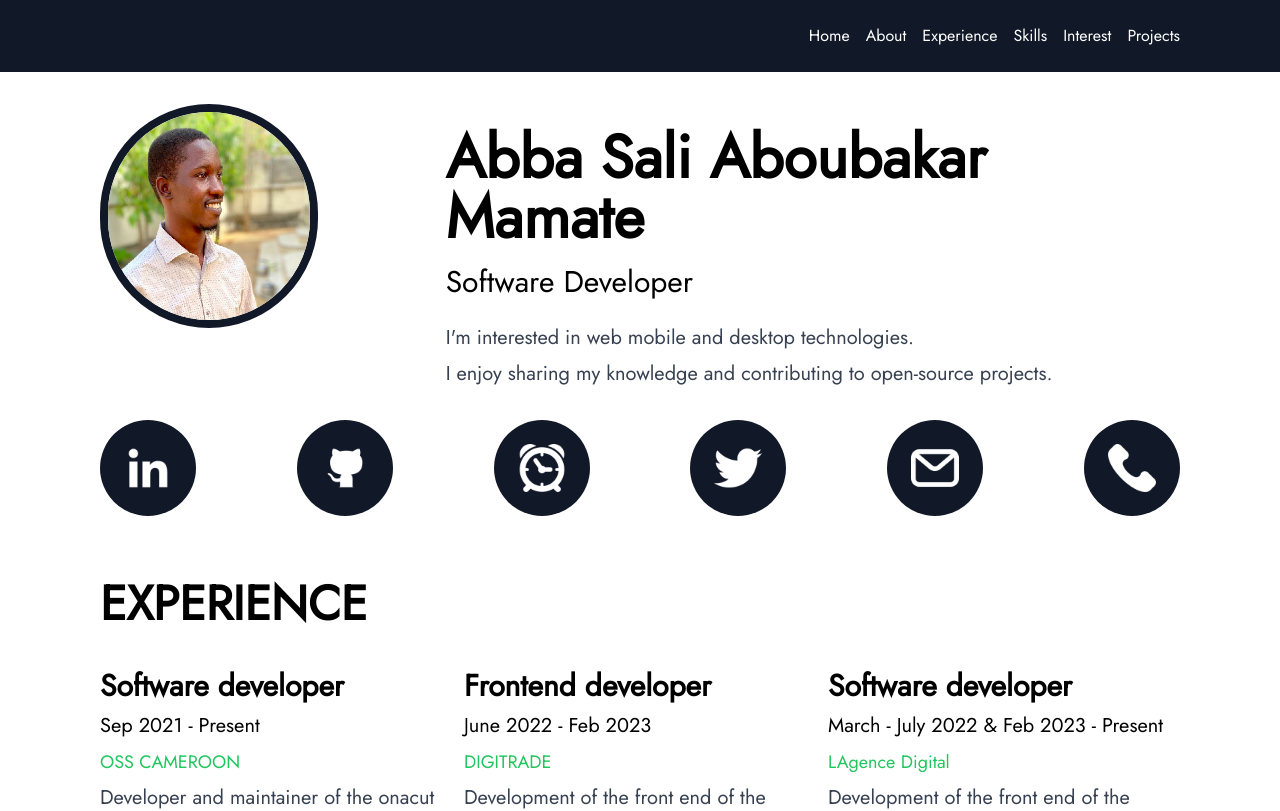
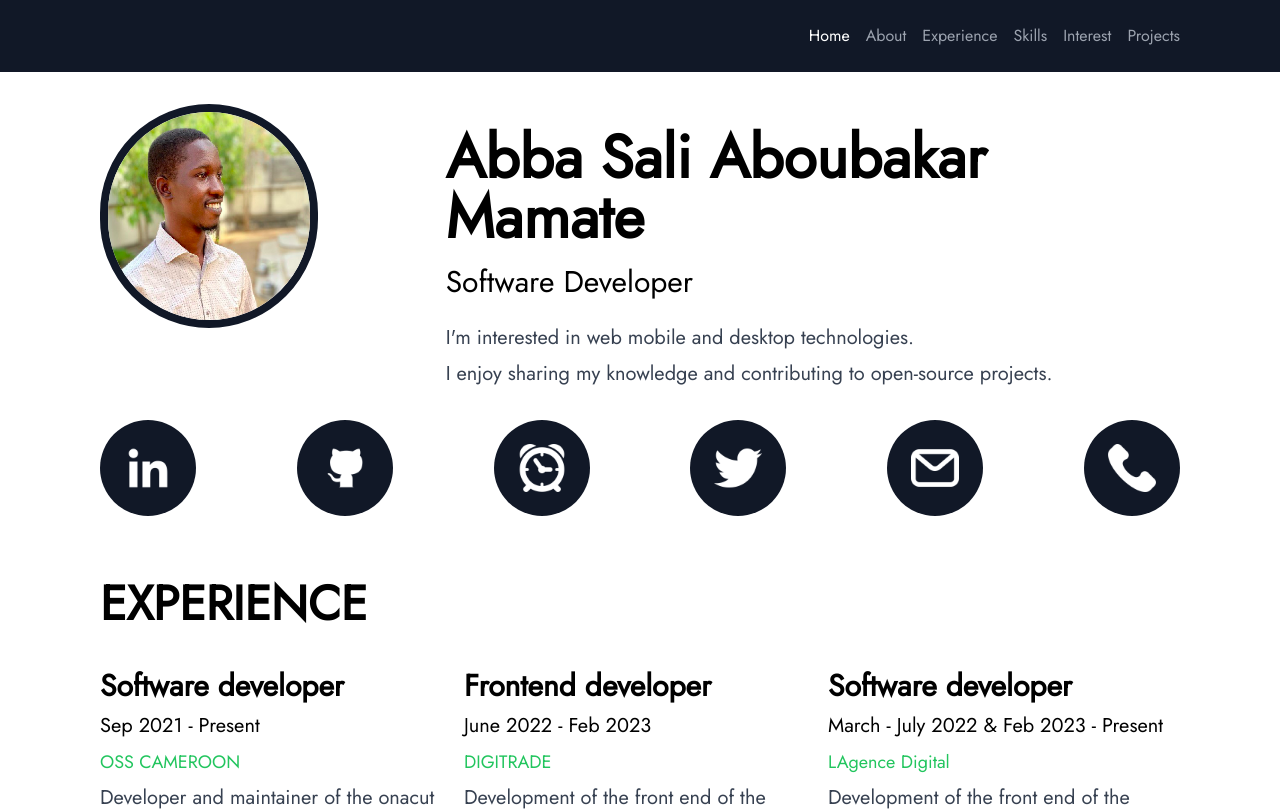
Before and after one commit to Asam237/me, a Next.js app: page / in a window 1280 px wide. Shown: the top 811 px of the page. Built offline with nearby package versions, Linux system fonts and the light colour scheme.

Commit message:
update header

```diff
--- a/components/header.tsx
+++ b/components/header.tsx
@@ -19,7 +19,7 @@ const Header = () => {
                             {
                                 links.map((item, index) => {
                                     return (
-                                        <li key={index} className="text-white ml-4 text-base">
+                                        <li key={index} className={`ml-4 text-base ${item.name === "Home" ? 'text-white' : 'text-gray-400'}`}>
                                             <Link href={item.path}>{item.name}</Link>
                                         </li>
                                     )
--- a/package.json
+++ b/package.json
@@ -14,6 +14,7 @@
     "@types/node": "18.11.18",
     "@types/react": "18.0.26",
     "@types/react-dom": "18.0.10",
+    "@types/react-scroll": "^1.8.6",
     "chart.js": "^2.9.3",
     "chartjs-plugin-datalabels": "^2.2.0",
     "eslint": "8.31.0",
@@ -27,6 +28,7 @@
     "react-dom": "18.2.0",
     "react-icons": "^4.8.0",
     "react-router-dom": "^6.9.0",
+    "react-scroll": "^1.8.9",
     "react-select": "^5.7.2",
     "typescript": "4.9.4"
   },
```
Also changed, not shown: 1 other file (tests, documents, lock files or other folders).
